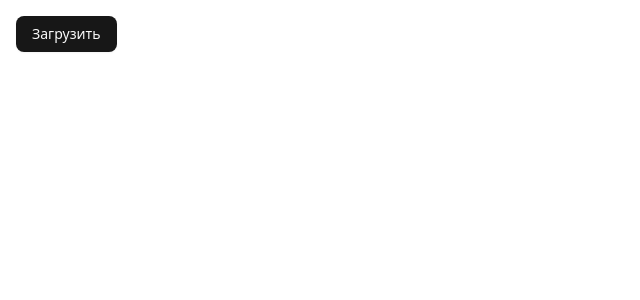
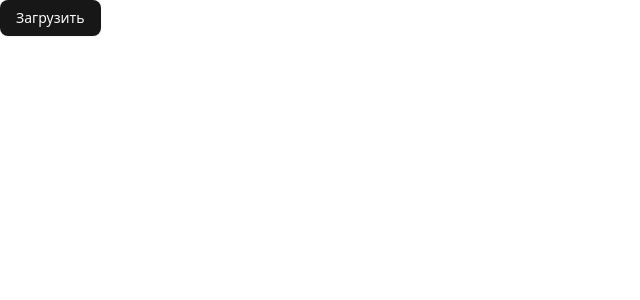
Before and after one commit to ye1sultan/cr-swapi, a Next.js app: page / in a window 1280 px wide. Shown: the top 300 px of the page, without its empty margins (0-640 px from the left). Built offline with nearby package versions, Linux system fonts and the light colour scheme.

Commit message:
feat: update base files

```diff
--- a/app/layout.tsx
+++ b/app/layout.tsx
@@ -2,6 +2,7 @@ import type { Metadata } from 'next';
 import { Geist, Geist_Mono } from 'next/font/google';
 
 import { ReactQueryProvider } from '@/src/providers/react-query';
+
 import '@/src/styles/globals.css';
 
 const geistSans = Geist({
@@ -27,7 +28,7 @@ export default function RootLayout({
   return (
     <html lang="en">
       <body
-        className={`${geistSans.variable} ${geistMono.variable} flex w-full flex-col gap-4 p-4 antialiased`}
+        className={`${geistSans.variable} ${geistMono.variable} flex flex-col gap-4 antialiased`}
       >
         <ReactQueryProvider>{children}</ReactQueryProvider>
       </body>
--- a/app/page.tsx
+++ b/app/page.tsx
@@ -1,4 +1,4 @@
-import Home from "@/src/app-pages/home/home";
+import Home from '@/src/app-pages/home/home';
 
 export default function Page() {
   return <Home />;
```
